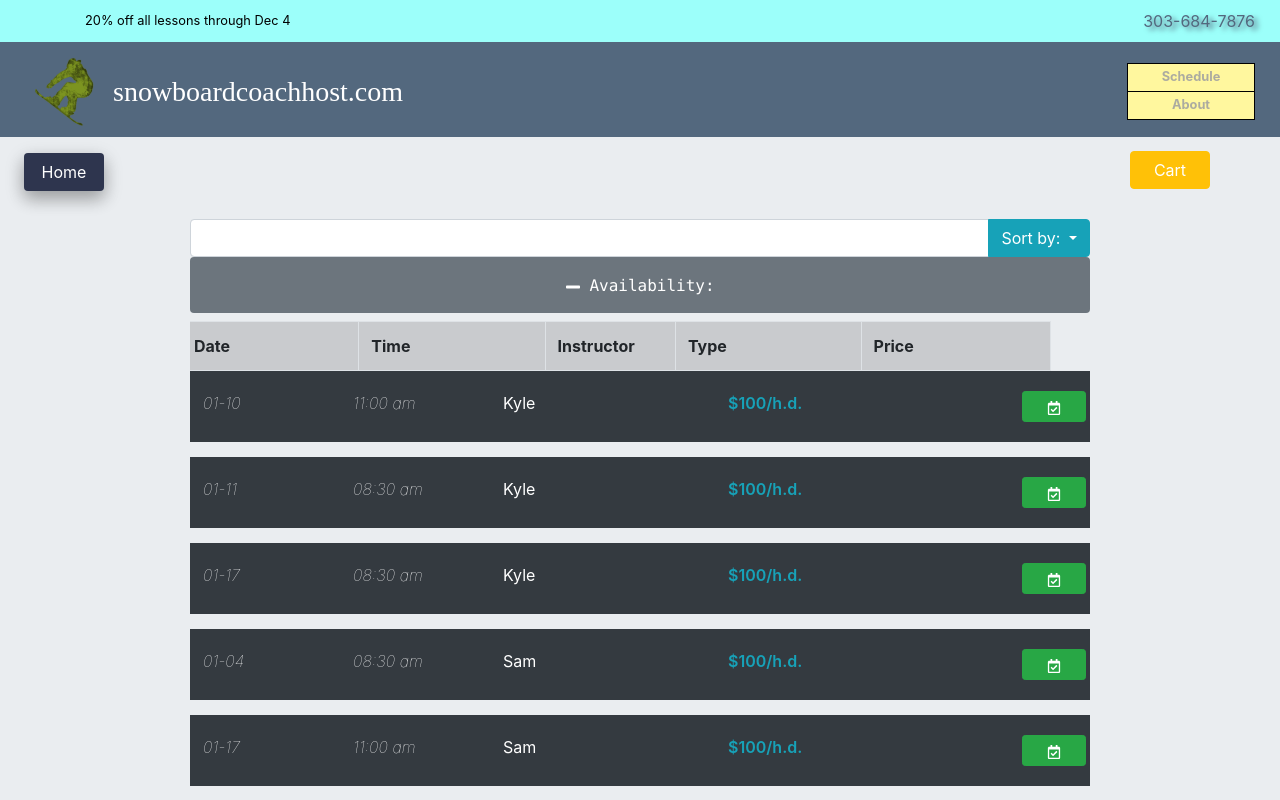
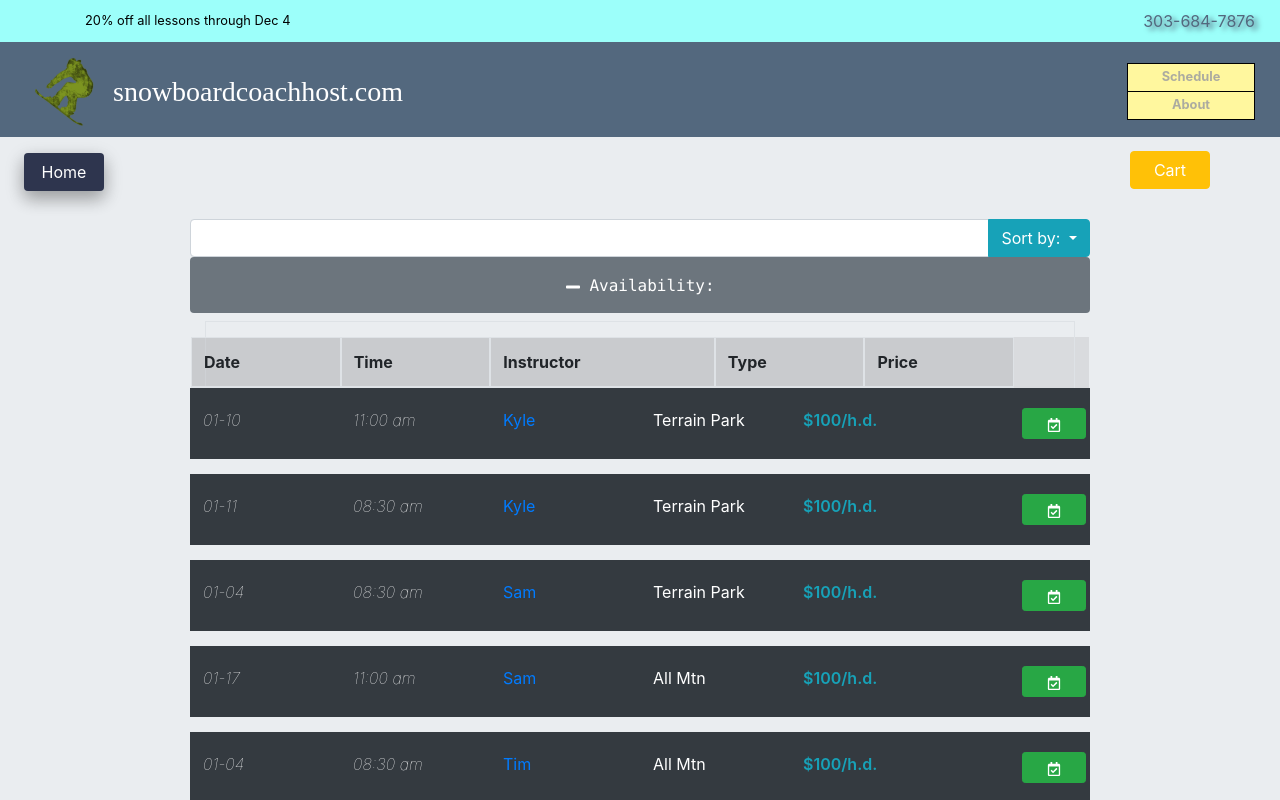
Before and after one commit to hicksey-makes/ski-lessons-snowV2, a React (Create React App) app: page /schedule in a window 1280 px wide. Shown: the top 800 px of the page. Built offline with nearby package versions, Linux system fonts and the light colour scheme; a web font is replaced by a local one.

Commit message:
add type variable to json data and size it

```diff
--- a/public/data.json
+++ b/public/data.json
@@ -2,84 +2,70 @@
 "instructorName": "Tim",
 "lessonDate": "2021-1-4",
 "lsnTime": "2021-1-4 8:30",
-"lessonCost": "$100/h.d."
+"lessonCost": "$100/h.d.",
+"lsnType": "All Mtn"
 },
 {
 "instructorName": "Sam",
 "lessonDate": "2021-1-4",
 "lsnTime": "2021-1-4 8:30",
-"lessonCost": "$100/h.d."
+"lessonCost": "$100/h.d.",
+"lsnType": "Terrain Park"
 },
 {
 "instructorName": "Tim",
 "lessonDate": "2021-1-4",
 "lsnTime": "2021-1-4 11:00",
-"lessonCost": "$100/h.d."
+"lessonCost": "$100/h.d.",
+"lsnType": "All Mtn"
 },
 {
 "instructorName": "Tim",
 "lessonDate": "2021-1-5",
 "lsnTime": "2021-1-5 8:30",
-"lessonCost": "$100/h.d."
+"lessonCost": "$100/h.d.",
+"lsnType": "Freeride"
 },
 {
 "instructorName": "Tim",
 "lessonDate": "2021-01-06",
 "lsnTime": "2021-01-06 11:00",
-"lessonCost": "$100/h.d."
+"lessonCost": "$100/h.d.",
+"lsnType": "All Mtn"
 },
 {
 "instructorName": "Tim",
 "lessonDate": "2021-1-10",
 "lsnTime": "2021-1-10 8:30",
-"lessonCost": "$100/h.d."
+"lessonCost": "$100/h.d.",
+"lsnType": "All Mtn"
 },
 {
 "instructorName": "Kyle",
 "lessonDate": "2021-1-10",
 "lsnTime": "2021-1-10 11:00",
-"lessonCost": "$100/h.d."
+"lessonCost": "$100/h.d.",
+"lsnType": "Terrain Park"
 },
 {
 "instructorName": "Kyle",
 "lessonDate": "2021-1-11",
 "lsnTime": "2021-1-11 8:30",
-"lessonCost": "$100/h.d."
+"lessonCost": "$100/h.d.",
+"lsnType": "Terrain Park"
 },
 {
 "instructorName": "Tim",
 "lessonDate": "2021-1-11",
 "lsnTime": "2021-1-11 11:00",
-"lessonCost": "$100/h.d."
+"lessonCost": "$100/h.d.",
+"lsnType": "Freeride"
 },
 {
 "instructorName": "Sam",
 "lessonDate": "2021-1-17",
 "lsnTime": "2021-1-17 11:00",
-"lessonCost": "$100/h.d."
-},
-{
-"instructorName": "Sam",
-"lessonDate": "2021-1-17",
-"lsnTime": "2021-1-17 8:30",
-"lessonCost": "$100/h.d."
-},
-{
-"instructorName": "Tim",
-"lessonDate": "2021-1-17",
-"lsnTime": "2021-1-17 8:30",
-"lessonCost": "$100/h.d."
-},
-{
-"instructorName": "Kyle",
-"lessonDate": "2021-1-17",
-"lsnTime": "2021-1-17 8:30",
-"lessonCost": "$100/h.d."
-},
-{
-"instructorName": "Tim",
-"lessonDate": "2021-1-17",
-"lsnTime": "2021-1-17 11:00",
-"lessonCost": "$100/h.d."
+"lessonCost": "$100/h.d.",
+"lsnType": "All Mtn"
 }
 ]
--- a/src/components/Reserve/ListLesson.js
+++ b/src/components/Reserve/ListLesson.js
@@ -25,15 +25,18 @@ class ListLesson extends Component {
               />
               </span>
             </div>
-            <div className="col-4 col-md-3 brd">
+            <div className="col-2 col-md-2 brd">
               {/*  <span className="label-item mr-2 text-break">
               Instructor:
               </span>*/}
-              <span className="board-name text-white">
+              <span className="board-name text-primary">
               {this.props.lsns.instructorName}
               </span>
             </div>
-            <div className="col-3 col-md-3 label-item brd lsn-price text-info text-break">
+            <div className="col-2 col-md-2 text-white brd">
+              {this.props.lsns.lsnType}
+            </div>
+            <div className="col-2 col-md-2 label-item brd lsn-price text-info text-break">
               {this.props.lsns.lessonCost}
             </div>
             <div className="col-1 col-md-2 brd">
--- a/src/components/Reserve/ListLessons.js
+++ b/src/components/Reserve/ListLessons.js
@@ -23,17 +23,17 @@ class ListLessons extends Component {
         (this.props.formDisplay ? 'remove-lsn-list' : '')
       }>
       <div className="container">
-      <table className="table table-bordered mt-2 mb-n3 w-85 ml-n4">
-        <thead className="">
-          <tr className="table-active">
-            <th className="">Date</th>
-            <th className="">Time</th>
-            <th className="" style={{width: 15 + "%"}}>Instructor</th>
-            <th className="">Type</th>
-            <th className="">Price</th>
-          </tr>
-        </thead>
-      </table>
+          <table className="table table-bordered mt-2 mb-n3">
+            <thead className="">
+              <tr className="table-active row">
+                <th className="col-2 col-md-2">Date</th>
+                <th className="col-2 col-md-2">Time</th>
+                <th className="col-3 col-md-3">Instructor</th>
+                <th className="col-2 col-md-2">Type</th>
+                <th className="col-3 col-md-2">Price</th>
+              </tr>
+            </thead>
+          </table>
       </div>
         {this.props.lessons.map(item => {
           return <ListLesson  key={item.lsnId} lsns={item} toggleAdd={this.props.toggleAdd} reserveLsn={this.props.reserveLsn}  />
```
